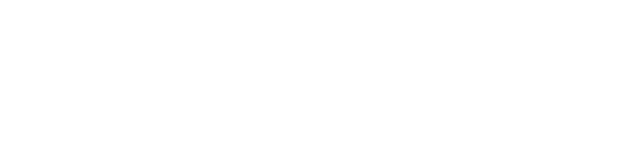
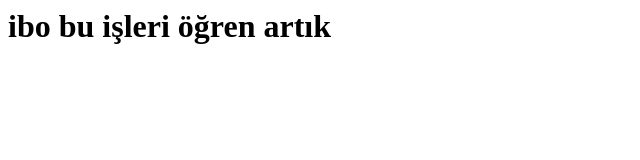
Before and after one commit to fearm3/ex, a plain HTML site: page index.html in a window 1280 px wide. Shown: the whole page, without its empty margins (0-640 px from the left). Drawn offline with Linux system fonts and the light colour scheme.

Commit message:
add html

```diff
--- a/index.html
+++ b/index.html
@@ -6,6 +6,6 @@
     <title>Document</title>
 </head>
 <body>
-
+    <h1>ibo bu işleri öğren artık</h1>
 </body>
 </html>
```
